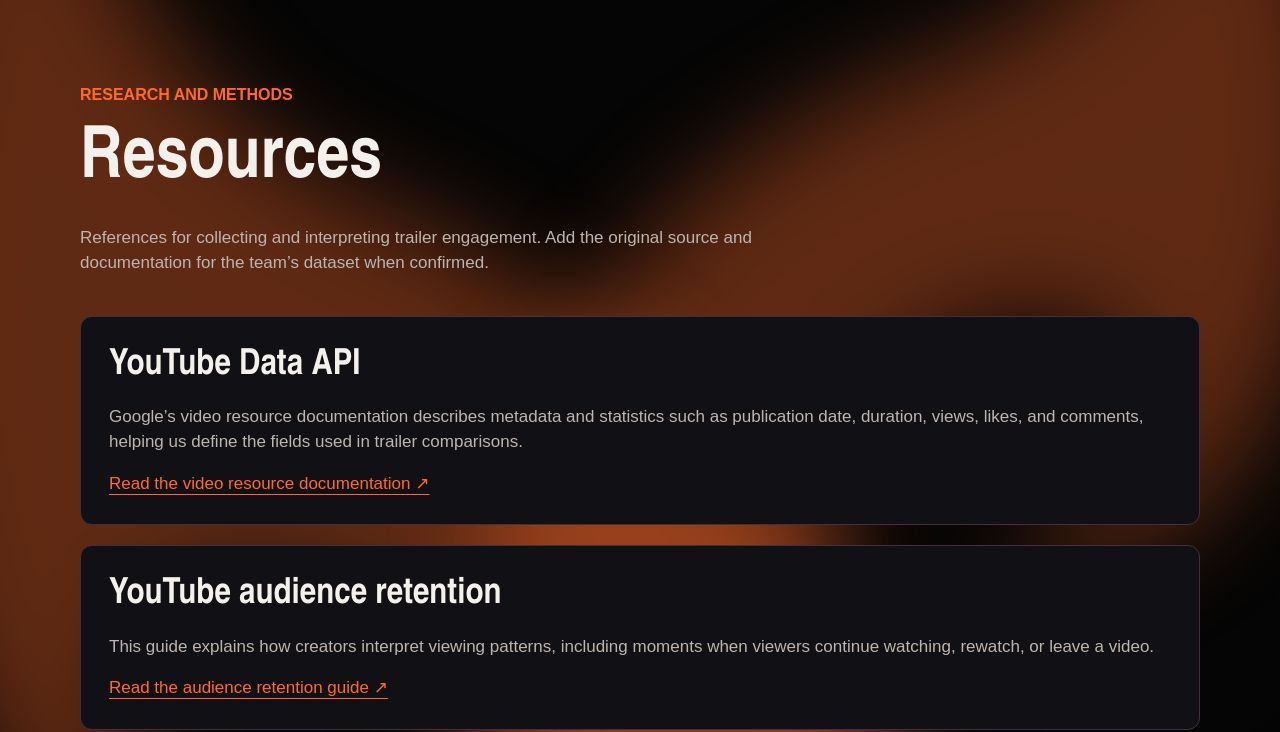
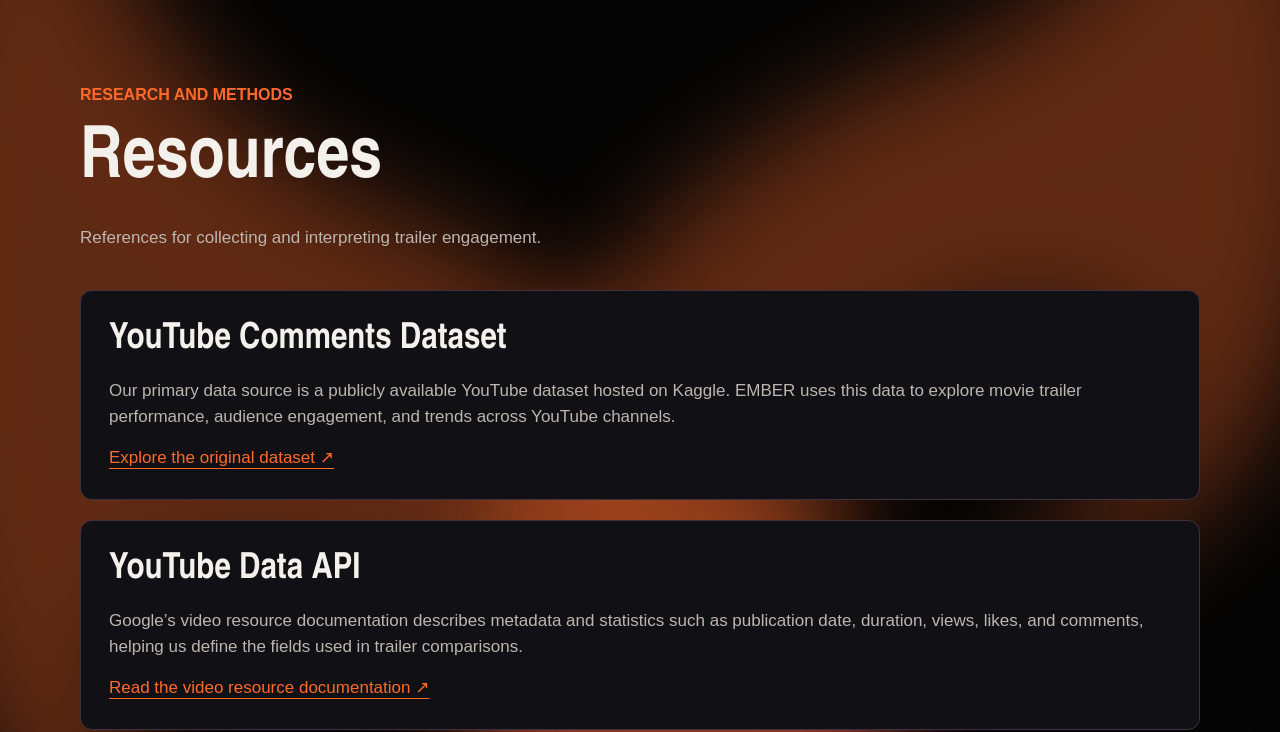
Before and after one commit to izzykaplan2/Social-Media-Trends-Data-Project, a plain HTML site: page ember-website/resources.html in a window 1280 px wide. Shown: the part 78-810 px from the top of the page. Drawn offline with Linux system fonts and the light colour scheme; a web font is replaced by a local one.

Commit message:
Add primary dataset source

```diff
--- a/ember-website/resources.html
+++ b/ember-website/resources.html
@@ -25,24 +25,34 @@
     <main id="main" class="page content-width">
       <p class="eyebrow">Research and methods</p>
       <h1>Resources</h1>
-      <p class="intro">References for collecting and interpreting trailer engagement. Add the original source and documentation for the team’s dataset when confirmed.</p>
+      <p class="intro">References for collecting and interpreting trailer engagement.</p>
+
 <div class="resource-grid">
+  <article class="panel">
+    <h2>YouTube Comments Dataset</h2>
+    <p>Our primary data source is a publicly available YouTube dataset hosted on Kaggle. EMBER uses this data to explore movie trailer performance, audience engagement, and trends across YouTube channels.</p>
+    <a href="https://www.kaggle.com/datasets/atifaliak/youtube-comments-dataset">Explore the original dataset ↗</a>
+  </article>
+
   <article class="panel">
     <h2>YouTube Data API</h2>
     <p>Google’s video resource documentation describes metadata and statistics such as publication date, duration, views, likes, and comments, helping us define the fields used in trailer comparisons.</p>
     <a href="https://developers.google.com/youtube/data/reference/rest/v3/videos">Read the video resource documentation ↗</a>
   </article>
+
   <article class="panel">
     <h2>YouTube audience retention</h2>
     <p>This guide explains how creators interpret viewing patterns, including moments when viewers continue watching, rewatch, or leave a video.</p>
     <a href="https://support.google.com/youtube/answer/9314415">Read the audience retention guide ↗</a>
   </article>
+
   <article class="panel">
     <h2>Box Office Mojo</h2>
     <p>Box Office Mojo reports theatrical grosses by market and period, providing context for exploratory comparisons with trailer engagement when compatible film records are available.</p>
     <a href="https://www.boxofficemojo.com/">Explore box-office reporting ↗</a>
   </article>
 </div>
+
     </main>
     <footer class="content-width">Ember · ACAD 274 Designing Interactive Data Systems · USC Iovine and Young Academy</footer>
   </div>
```
Lines whose indentation alone changed are shown as unchanged.
